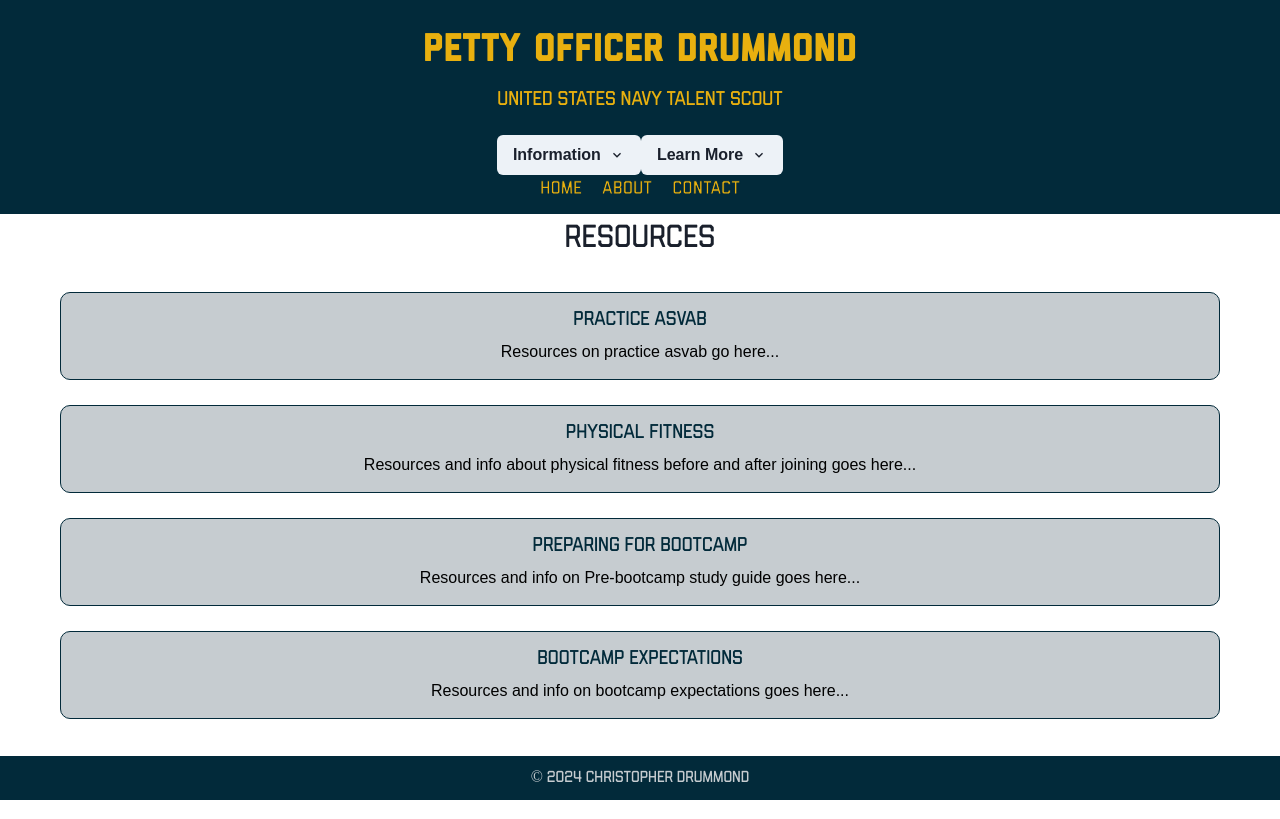
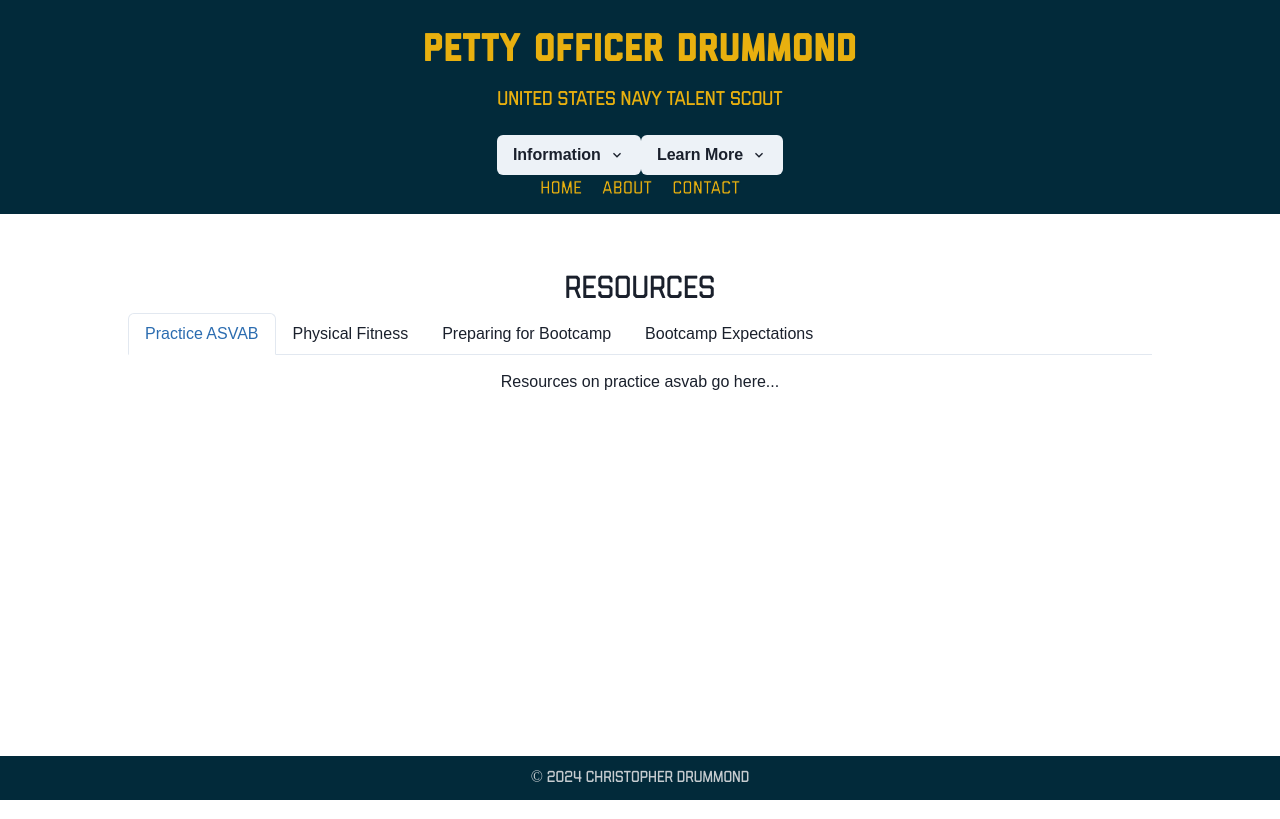
Before and after one commit to kdrummond528/cdrecruiter, a React (Create React App) app: page /resources in a window 1280 px wide. Built offline with nearby package versions, Linux system fonts and the light colour scheme.

Commit message:
modified components, css, package.json, and completed resources pg

```diff
--- a/package.json
+++ b/package.json
@@ -1,7 +1,7 @@
 {
   "name": "cdr",
   "version": "0.1.0",
-  "homepage": "https://kdrummond528.github.io/cdrecruiter",
+  "homepage": "https://kdrummond528.github.io/cdrecruiter/home",
   "private": true,
   "dependencies": {
     "@chakra-ui/card": "^2.2.0",
--- a/src/App.css
+++ b/src/App.css
@@ -152,6 +152,10 @@ nav ul li {
   font-size: 20px;
 }
 
+.text {
+  align-items: left;
+}
+
 .link {
   text-decoration: underline;
   color: #0076a9;
--- a/src/components/Process.js
+++ b/src/components/Process.js
@@ -1,31 +1,46 @@
 import React from 'react';
-// import Collapsible from 'react-collapsible';
-// import { IoIosArrowDown } from "react-icons/io";
+import { Card, Heading, Stack, StackDivider, Box, Text, CardHeader, CardBody } from '@chakra-ui/react';
 
 const Process = () => {
     return (
         <div>
 
-            <p className='process-pgheader'>Process of Enlisting</p>
+            <Card className='card'>
+                <CardHeader>
+                    <p className='pgheader'>Process of Enlisting</p>
+                </CardHeader>
 
-            <div className='body-div'>
+                <CardBody>
+                    <Stack divider={<StackDivider />} spacing='4'>
+                        <Box>
+                            <Heading size='xs' textTransform='uppercase'>
+                                The First Steps
+                            </Heading>
+                            <Text pt='2' fontSize='sm'>
+                                After discussing your background, interests, as well as the opportunities and benefits that would be available to you, the next step would be to take a practice Armed Services Vocational Aptitude Battery (<i>ASVAB</i>).  Following this, we would conduct a screening interview collecting more background and personal information, and then schedule you for the ASVAB and medical evaluation at the nearest <a className='link' href="https://www.google.com/maps/place/Seattle+MEPS/@47.5583621,-122.342933,17z/data=!3m1!4b1!4m6!3m5!1s0x549041b7a4bae249:0x8e4ed5e3d10e6dc9!8m2!3d47.5583621!4d-122.3403581!16s%2Fg%2F11b75l4rgc?entry=ttu">Military Entrance Processing Station</a> (<i>MEPS</i>) located in Seattle, Washington.
+                            </Text>
+                        </Box>
 
-                <p className='body'>
-                    <p className='body-label'>The First Steps</p>
-                    After discussing your background, interests, as well as the opportunities and benefits that would be available to you, the next step would be to take a practice Armed Services Vocational Aptitude Battery (<i>ASVAB</i>).  Following this, we would conduct a screening interview collecting more background and personal information, and then schedule you for the ASVAB and medical evaluation at the nearest <a href="https://www.google.com/maps/place/Seattle+MEPS/@47.5583621,-122.342933,17z/data=!3m1!4b1!4m6!3m5!1s0x549041b7a4bae249:0x8e4ed5e3d10e6dc9!8m2!3d47.5583621!4d-122.3403581!16s%2Fg%2F11b75l4rgc?entry=ttu">Military Entrance Processing Station</a> (<i>MEPS</i>) located in Seattle, Washington.
-                </p>
+                        <Box>
+                            <Heading size='xs' textTransform='uppercase'>
+                                What to Expect at MEPS
+                            </Heading>
+                            <Text pt='2' fontSize='sm'>
+                                When you arrive at MEPS the first step is the aptitude testing. The ASVAB, which takes on average 3.5 hours to complete. The second step will consist of a medical and physical evaluation. After completing all necessary evaluations, the third step will be speaking with a counselor for job selection. The fourth step consists of an in-depth background screening. The final step is the oath of enlistment.
+                            </Text>
+                        </Box>
 
-                <p className='body'>
-                    <p className='body-label'>What to expect at MEPS</p>
-                    When you arrive at MEPS the first step is the aptitude testing. The ASVAB, which takes on average 3.5 hours to complete. The second step will consist of a medical and physical evaluation. After completing all necessary evaluations, the third step will be speaking with a counselor for job selection. The fourth step consists of an in-depth background screening. The final step is the oath of enlistment.
+                    </Stack>
+                </CardBody>
+            </Card>
 
-                    {/* <br /><br />
+            {/* <br /><br />
                     For more information regarding the MEPS process, view this handout.
                     <br />
                     Additionally, you may also view this video detailing the process, <a href='https://www.mepcom.army.mil/Home/Applicants-and-Parents/Going-to-the-MEPS/'>A Day at the MEPS</a>. */}
-                </p>
 
-                {/* <Collapsible trigger={["Enlisted Jobs", <IoIosArrowDown class="arrow" />]} className='collapsible'>
+
+            {/* <Collapsible trigger={["Enlisted Jobs", <IoIosArrowDown class="arrow" />]} className='collapsible'>
                     <p>
                         Enter enlisted job rates and info...
                         Download the <a target='_blank' href='https://www.cool.osd.mil/usn/resources_and_links/index.html?MobileApp'>Navy COOL Mobile Application</a> to view more information on enlisted job rates, <a target='_blank' href='https://www.cool.osd.mil/usn/resources_and_links/index.html?RatingInfoCards'>here's how</a>.
@@ -33,8 +48,6 @@ const Process = () => {
                     </p>
                 </Collapsible> */}
 
-            </div>
-
         </div>
     )
 }
--- a/src/components/Resources.js
+++ b/src/components/Resources.js
@@ -1,34 +1,49 @@
-import React from 'react'
+import React from 'react';
+import { Tabs, TabList, TabPanels, Tab, TabPanel } from '@chakra-ui/react';
 
 const Resources = () => {
     return (
         <div>
 
+            <Tabs variant='enclosed' className='card'>
                 <p className='pgheader'>Resources</p>
 
-            <div className='body-div'>
+                <TabList>
+                    <Tab>Practice ASVAB</Tab>
+                    <Tab>Physical Fitness</Tab>
+                    <Tab>Preparing for Bootcamp</Tab>
+                    <Tab>Bootcamp Expectations</Tab>
+                </TabList>
 
-                <p className='body'>
-                    <p className='body-label'>Practice ASVAB</p>
+                <TabPanels>
+
+                    <TabPanel>
+                        <p>
                             Resources on practice asvab go here...
                         </p>
+                    </TabPanel>
 
-                <p className='body'>
-                    <p className='body-label'>Physical Fitness</p>
+                    <TabPanel>
+                        <p>
                             Resources and info about physical fitness before and after joining goes here...
                         </p>
+                    </TabPanel>
 
-                <p className='body'>
-                    <p className='body-label'>Preparing for Bootcamp</p>
+                    <TabPanel>
+                        <p>
                             Resources and info on Pre-bootcamp study guide goes here...
                         </p>
+                    </TabPanel>
 
-                <p className='body'>
-                    <p className='body-label'>Bootcamp Expectations</p>
+                    <TabPanel>
+                        <p>
                             Resources and info on bootcamp expectations goes here...
                         </p>
+                    </TabPanel>
 
-            </div>
+                </TabPanels>
+            </Tabs>
+
         </div>
     )
 }
```
Lines whose indentation alone changed are shown as unchanged.
